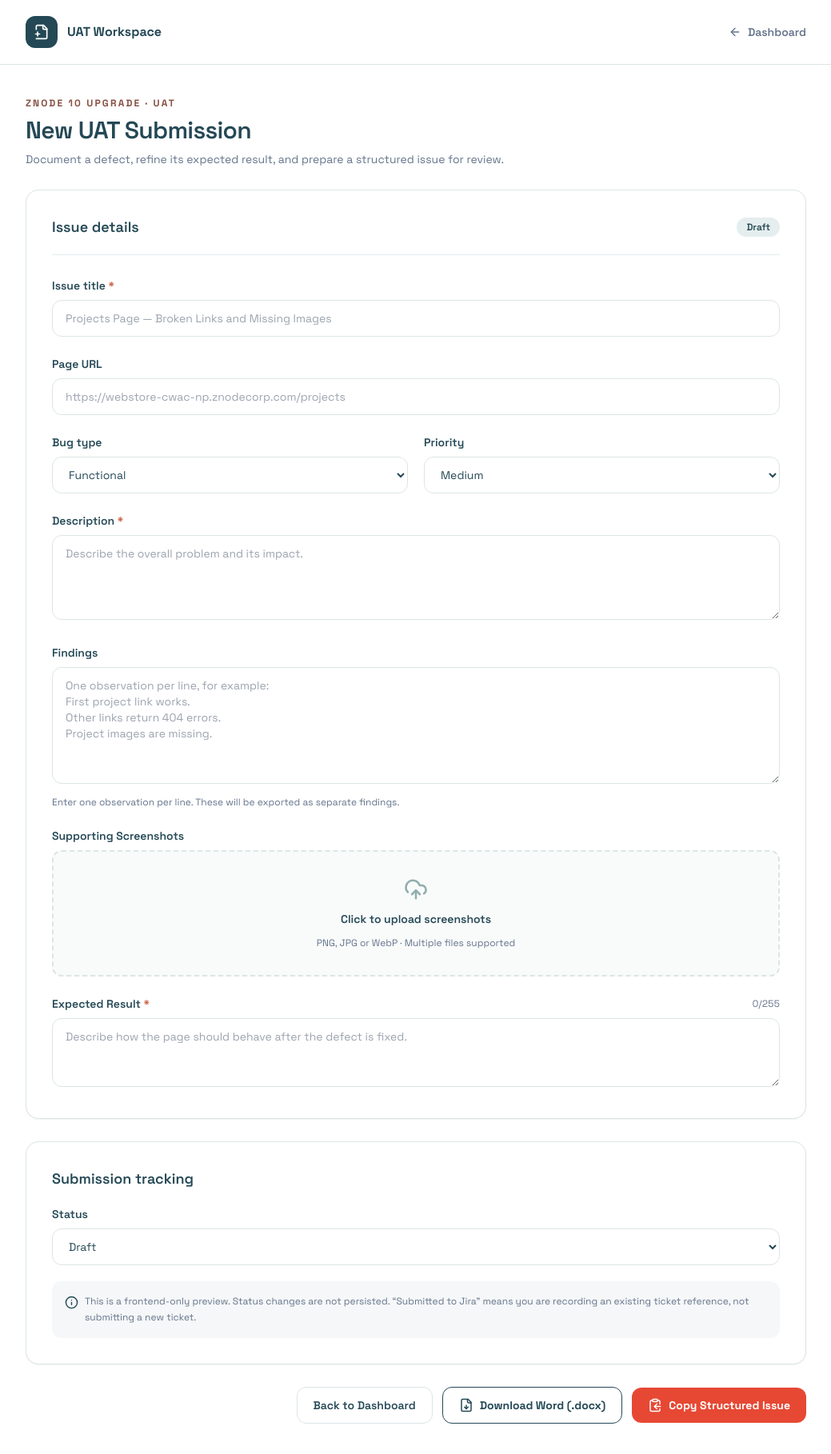
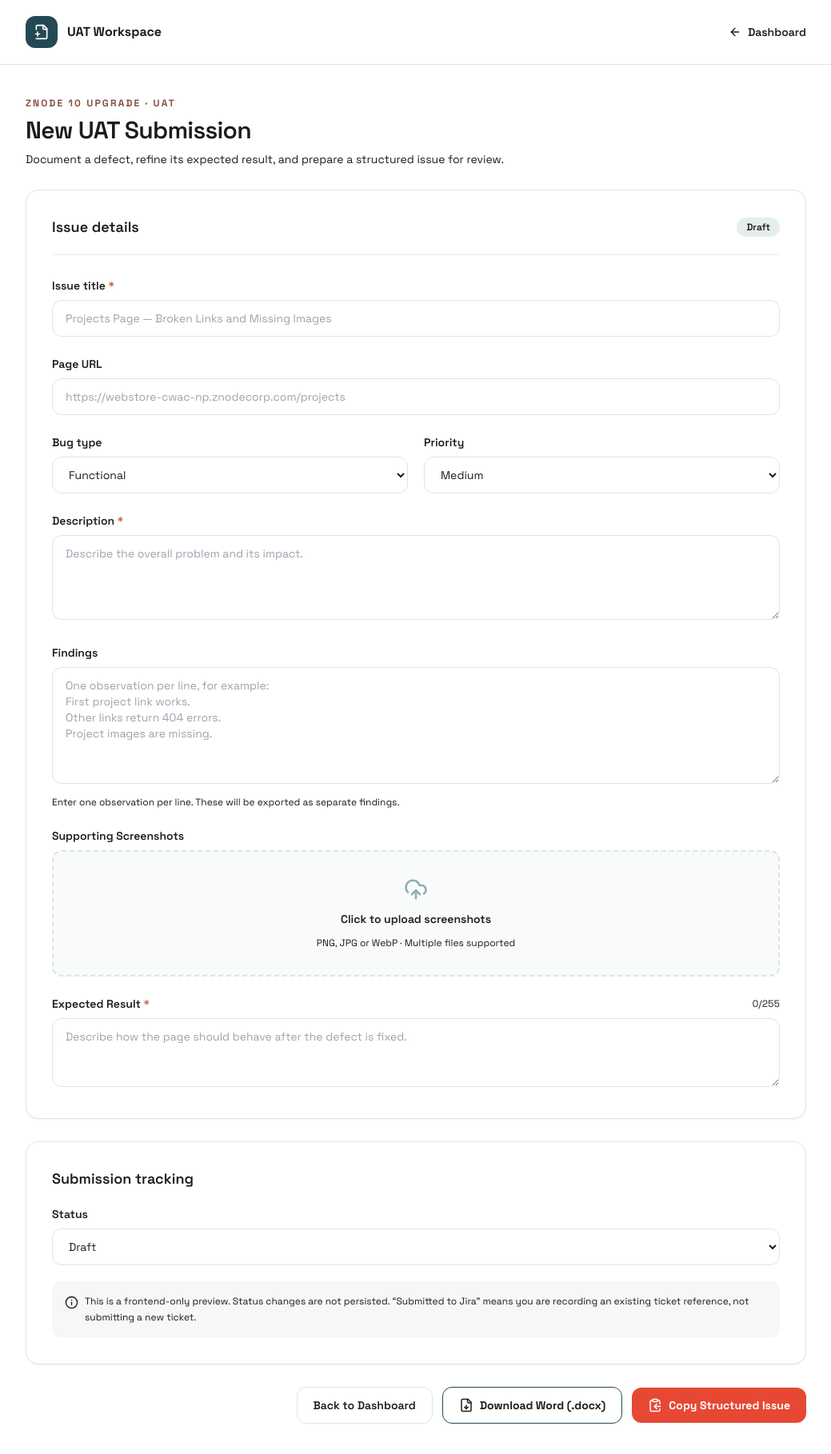
Before and after one commit to techstack-io/cwc-uat-workspace, a Next.js app: page /workspace/new in a window 1280 px wide. Shown: the whole page at 80% size, without its empty margins (120-1159 px from the left). Built offline with nearby package versions, Linux system fonts and the light colour scheme.

Commit message:
Darken workspace text to #1E1B18 for readability

```diff
--- a/src/app/workspace/new/page.tsx
+++ b/src/app/workspace/new/page.tsx
@@ -29,8 +29,8 @@ const initial: FormData = {
   jiraKey: "",
 };
 
-const fieldClass = "w-full rounded-xl border border-[#DCE5E6] bg-white px-4 py-3 text-sm text-[#244855] outline-none transition focus:border-[#90AEAD] focus:ring-2 focus:ring-[#90AEAD]/25";
-const labelClass = "mb-2 block text-sm font-semibold text-[#244855]";
+const fieldClass = "w-full rounded-xl border border-[#DCE5E6] bg-white px-4 py-3 text-sm text-[#1E1B18] outline-none transition focus:border-[#90AEAD] focus:ring-2 focus:ring-[#90AEAD]/25";
+const labelClass = "mb-2 block text-sm font-semibold text-[#1E1B18]";
 
 export default function NewSubmissionPage() {
   const [form, setForm] = useState<FormData>(initial);
@@ -169,14 +169,14 @@ if (file.type === "image/webp") {
   }
 
   return (
-    <main className="min-h-screen bg-white text-[#244855]">
+    <main className="min-h-screen bg-white text-[#1E1B18]">
       <header className="border-b border-[#DCE5E6] bg-white">
         <div className="mx-auto flex max-w-5xl items-center justify-between gap-4 px-6 py-5">
           <Link href="/workspace" className="flex items-center gap-3 font-bold">
             <span className="flex h-10 w-10 items-center justify-center rounded-xl bg-[#244855] text-white"><FilePlus2 size={20} /></span>
             UAT Workspace
           </Link>
-          <Link href="/workspace" className="inline-flex items-center gap-2 text-sm font-semibold text-[#64748B] hover:text-[#244855]"><ArrowLeft size={16} /> Dashboard</Link>
+          <Link href="/workspace" className="inline-flex items-center gap-2 text-sm font-semibold text-[#1E1B18] hover:text-[#1E1B18]"><ArrowLeft size={16} /> Dashboard</Link>
         </div>
       </header>
 
@@ -184,13 +184,13 @@ if (file.type === "image/webp") {
         <div>
           <p className="mb-2 text-xs font-bold uppercase tracking-[0.18em] text-[#874F41]">Znode 10 Upgrade · UAT</p>
           <h1 className="text-3xl font-semibold tracking-tight">New UAT Submission</h1>
-          <p className="mt-2 text-sm text-[#64748B]">Document a defect, refine its expected result, and prepare a structured issue for review.</p>
+          <p className="mt-2 text-sm text-[#1E1B18]">Document a defect, refine its expected result, and prepare a structured issue for review.</p>
         </div>
 
         <div className="rounded-2xl border border-[#DCE5E6] bg-white p-6 shadow-sm sm:p-8">
           <div className="mb-7 flex flex-wrap items-center justify-between gap-3 border-b border-[#E5ECEE] pb-5">
             <h2 className="text-lg font-semibold">Issue details</h2>
-            <span className="rounded-full bg-[#E5EEEE] px-3 py-1 text-xs font-semibold text-[#244855]">{form.status}</span>
+            <span className="rounded-full bg-[#E5EEEE] px-3 py-1 text-xs font-semibold text-[#1E1B18]">{form.status}</span>
           </div>
           <div className="space-y-6">
             <div>
@@ -222,14 +222,14 @@ if (file.type === "image/webp") {
             <div>
               <label htmlFor="findings" className={labelClass}>Findings</label>
               <textarea id="findings" rows={6} className={fieldClass} value={form.findings} onChange={(e) => update("findings", e.target.value)} placeholder={"One observation per line, for example:\nFirst project link works.\nOther links return 404 errors.\nProject images are missing."} />
-              <p className="mt-2 text-xs text-[#64748B]">Enter one observation per line. These will be exported as separate findings.</p>
+              <p className="mt-2 text-xs text-[#1E1B18]">Enter one observation per line. These will be exported as separate findings.</p>
             </div>
             <div>
               <label className={labelClass}>Supporting Screenshots</label>
               <label className="flex cursor-pointer flex-col items-center gap-3 rounded-xl border-2 border-dashed border-[#DCE5E6] bg-[#F9FBFB] p-8 text-center hover:border-[#90AEAD]">
                 <UploadCloud size={30} className="text-[#90AEAD]" />
                 <span className="text-sm font-semibold">Click to upload screenshots</span>
-                <span className="text-xs text-[#64748B]">PNG, JPG or WebP · Multiple files supported</span>
+                <span className="text-xs text-[#1E1B18]">PNG, JPG or WebP · Multiple files supported</span>
                 <input type="file" accept="image/png,image/jpeg,image/webp" multiple className="sr-only" onChange={(e) => {
                   const selected = Array.from(e.target.files ?? []);
                   setScreenshots(prev => [...prev, ...selected]);
@@ -247,7 +247,7 @@ if (file.type === "image/webp") {
             <div>
               <div className="mb-2 flex items-center justify-between gap-3">
                 <label htmlFor="expected-result" className="text-sm font-semibold">Expected Result <span className="text-[#C85A3B]">*</span></label>
-                <span className={`text-xs tabular-nums ${form.expectedResult.length >= 255 ? "text-[#C85A3B]" : "text-[#64748B]"}`}>{form.expectedResult.length}/255</span>
+                <span className={`text-xs tabular-nums ${form.expectedResult.length >= 255 ? "text-[#C85A3B]" : "text-[#1E1B18]"}`}>{form.expectedResult.length}/255</span>
               </div>
               <textarea id="expected-result" rows={3} maxLength={255} className={fieldClass} value={form.expectedResult} onChange={(e) => update("expectedResult", e.target.value)} placeholder="Describe how the page should behave after the defect is fixed." />
             </div>
@@ -267,11 +267,11 @@ if (file.type === "image/webp") {
               <div>
                 <label htmlFor="jira-key" className={labelClass}>Existing Jira ticket ID</label>
                 <input id="jira-key" className={fieldClass} value={form.jiraKey} onChange={(e) => update("jiraKey", e.target.value)} placeholder="CCB-21" />
-                <p className="mt-2 text-xs text-[#64748B]">Manual reference only. This page does not create or verify Jira tickets.</p>
+                <p className="mt-2 text-xs text-[#1E1B18]">Manual reference only. This page does not create or verify Jira tickets.</p>
               </div>
             )}
-            <div className="flex items-start gap-2 rounded-xl bg-[#F5F7F8] p-4 text-xs leading-relaxed text-[#64748B]">
-              <Info size={17} className="mt-0.5 shrink-0 text-[#244855]" />
+            <div className="flex items-start gap-2 rounded-xl bg-[#F5F7F8] p-4 text-xs leading-relaxed text-[#1E1B18]">
+              <Info size={17} className="mt-0.5 shrink-0 text-[#1E1B18]" />
               <p>This is a frontend-only preview. Status changes are not persisted. “Submitted to Jira” means you are recording an existing ticket reference, not submitting a new ticket.</p>
             </div>
           </div>
@@ -280,7 +280,7 @@ if (file.type === "image/webp") {
         {error && <p role="alert" className="rounded-xl border border-[#C85A3B]/30 bg-[#C85A3B]/5 px-4 py-3 text-sm text-[#9E3B24]">{error}</p>}
         <div className="flex flex-wrap items-center justify-end gap-3">
           <Link href="/workspace" className="rounded-xl border border-[#DCE5E6] bg-white px-5 py-3 text-sm font-semibold hover:bg-[#E5EEEE]">Back to Dashboard</Link>
-          <button type="button" onClick={downloadWord} disabled={exporting} className="inline-flex items-center gap-2 rounded-xl border border-[#244855] bg-white px-5 py-3 text-sm font-bold text-[#244855] hover:bg-[#E5EEEE] disabled:opacity-50">
+          <button type="button" onClick={downloadWord} disabled={exporting} className="inline-flex items-center gap-2 rounded-xl border border-[#244855] bg-white px-5 py-3 text-sm font-bold text-[#1E1B18] hover:bg-[#E5EEEE] disabled:opacity-50">
             <FileDown size={18} />{exporting ? "Generating Word..." : "Download Word (.docx)"}
           </button>
           <button type="button" onClick={copyIssue} className="inline-flex items-center gap-2 rounded-xl bg-[#E64833] px-5 py-3 text-sm font-bold text-white hover:bg-[#C83B29]">
```
